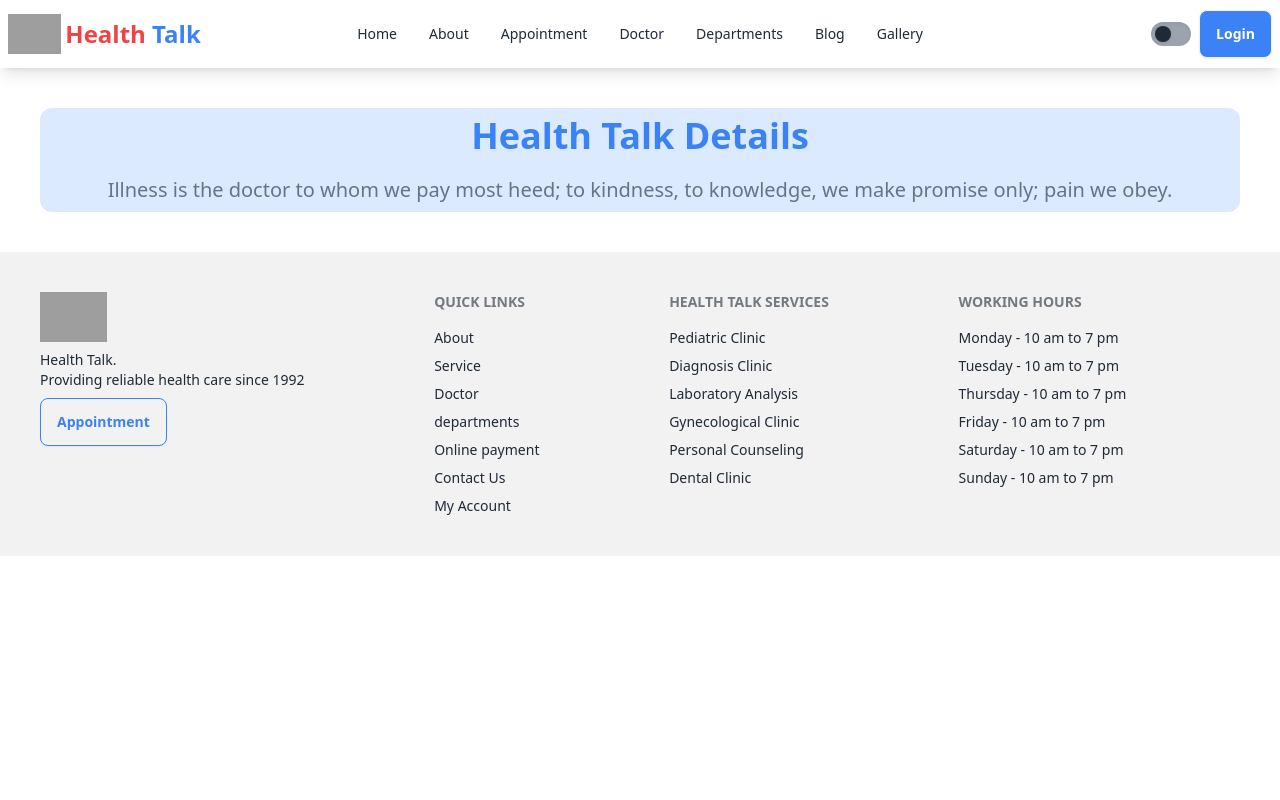
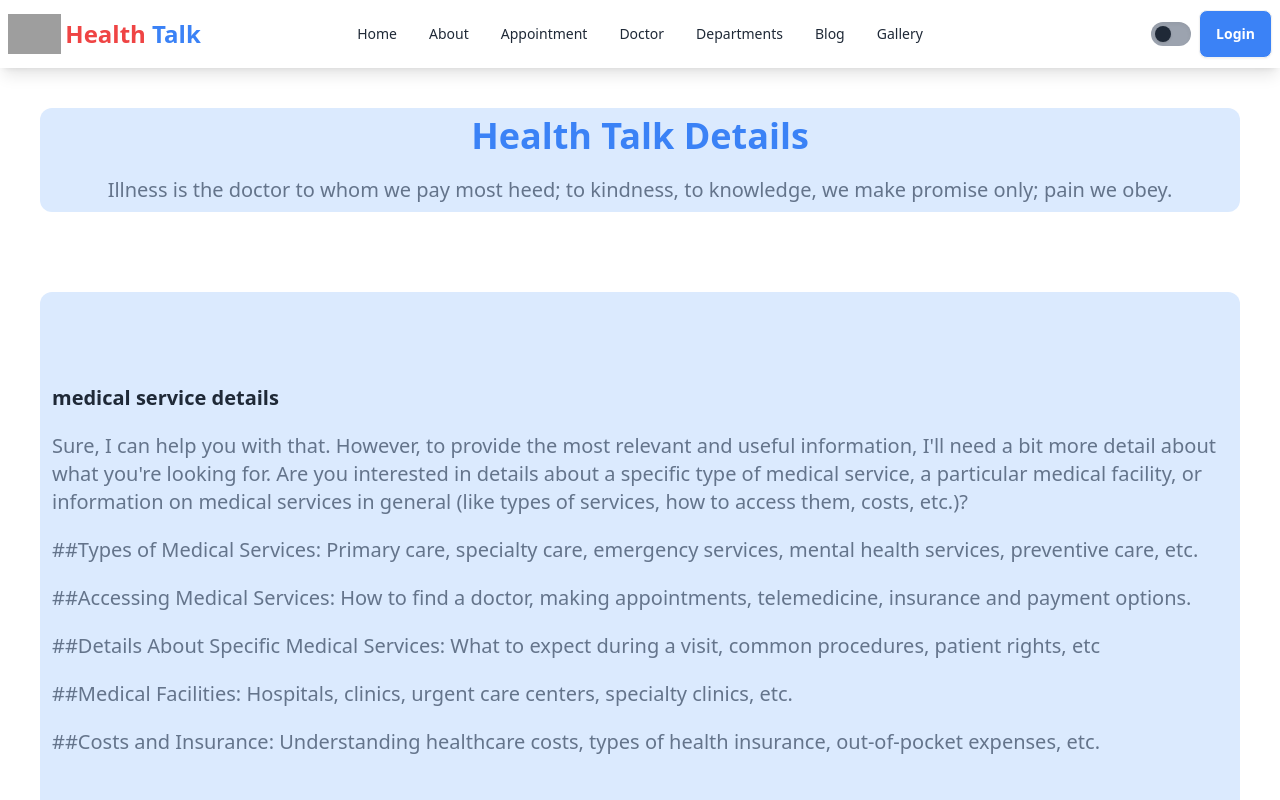
Before and after one commit to minhazapon/Health-Talk--React.js--project, a React (Vite) app: page /details in a window 1280 px wide. Shown: the top 800 px of the page. Built offline with nearby package versions, Linux system fonts and the light colour scheme; grey boxes are pictures that could not be loaded.

Commit message:
added file

```diff
--- a/src/Home files/Details.jsx
+++ b/src/Home files/Details.jsx
@@ -12,6 +12,50 @@ const Details = () => {
                 <p className=" text-xl text-slate-500 mt-5">Illness is the doctor to whom we pay most heed; to kindness, to knowledge, we make promise only; pain we obey.</p>
                </div>
 
+{/* ----------------------------------------------------------------------details */}
+
+
+               <div className=" flex-col md:flex-row lg:flex-row bg-blue-100 p-3 rounded-xl mt-20">
+
+                  <p className=" text-xl font-bold mt-20">medical service details</p>
+
+                  <p className=" text-xl text-slate-500 mt-5">
+
+                  Sure, I can help you with that. However, to provide the most relevant and useful information, I'll need a bit more detail about what you're looking for. Are you interested in details about a specific type of medical service, a particular medical facility, or information on medical services in general (like types of services, how to access them, costs, etc.)?
+                  </p>
+
+
+                  <ul>
+
+                   <li className=" mt-5 text-xl text-slate-500">##Types of Medical Services: Primary care, specialty care, emergency services, mental health services, preventive care, etc.</li>
+                   <li className=" mt-5 text-xl text-slate-500">##Accessing Medical Services: How to find a doctor, making appointments, telemedicine, insurance and payment options.</li>
+                   <li className=" mt-5 text-xl text-slate-500">##Details About Specific Medical Services: What to expect during a visit, common procedures, patient rights, etc</li>
+                   <li className=" mt-5 text-xl text-slate-500">##Medical Facilities: Hospitals, clinics, urgent care centers, specialty clinics, etc.</li>
+                   <li className=" mt-5 text-xl text-slate-500">##Costs and Insurance: Understanding healthcare costs, types of health insurance, out-of-pocket expenses, etc.</li>
+
+
+
+
+
+                  </ul>
+
+
+
+
+
+                  <p className=" mt-10 text-xl font-bold">Please specify what information you need, and I'll provide detailed information accordingly.</p>
+
+
+
+
+
+
+
+
+               </div>
+
+
+
 
             </div>
 
```
